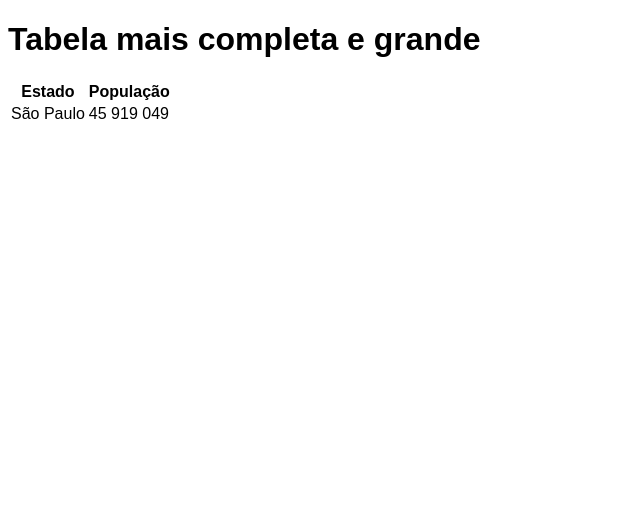
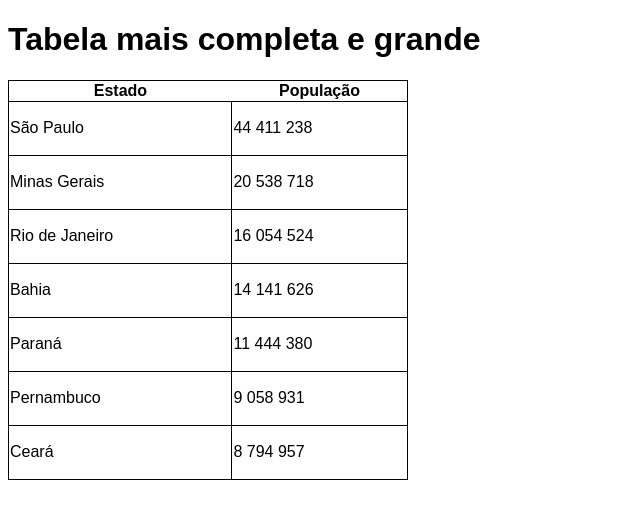
Before and after one commit to KelvinBarros/html-css, a plain HTML site: page exercicios/exe023-tabelas/tabela002.html in a window 1280 px wide. Shown: the whole page, without its empty margins (0-640 px from the left). Drawn offline with Linux system fonts and the light colour scheme.

Commit message:
adicionados estados e populações

```diff
--- a/exercicios/exe023-tabelas/tabela002.html
+++ b/exercicios/exe023-tabelas/tabela002.html
@@ -8,6 +8,19 @@
     <style>
         body{
             font-family: Arial, Helvetica, sans-serif;
+        }
+
+        table{
+            height: 400px;
+            width: 400px;
+            border: 1px solid black;
+            border-collapse: collapse;
+
+        }
+
+        td{
+            border: 1px solid black;
+
         }
     </style>
 </head>
@@ -38,8 +51,33 @@
         <tbody>
             <tr>
                 <td>São Paulo</td>
-                <td>45 919 049</td>
+                <td>44 411 238	</td>
             </tr>
+            <tr>
+                <td>Minas Gerais</td>
+                <td>20 538 718</td>
+            </tr>
+            <tr>
+                <td>Rio de Janeiro</td>
+                <td>16 054 524</td>
+            </tr>
+            <tr>
+                <td>Bahia</td>
+                <td>14 141 626</td>
+            </tr>
+            <tr>
+                <td>Paraná</td>
+                <td>11 444 380</td>
+            </tr>
+            <tr>
+                <td>Pernambuco </td>
+                <td>9 058 931	</td>
+            </tr>
+            <tr>
+                <td>Ceará</td>
+                <td>8 794 957	</td>
+            </tr>
+
         </tbody>
     </table>
 
```
